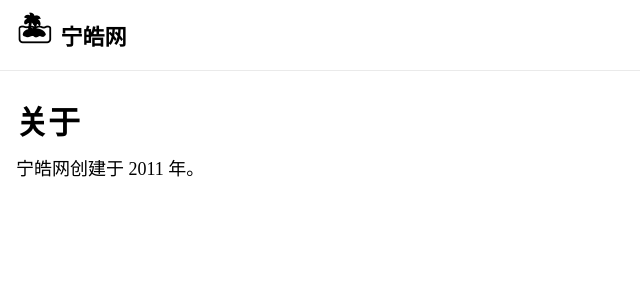
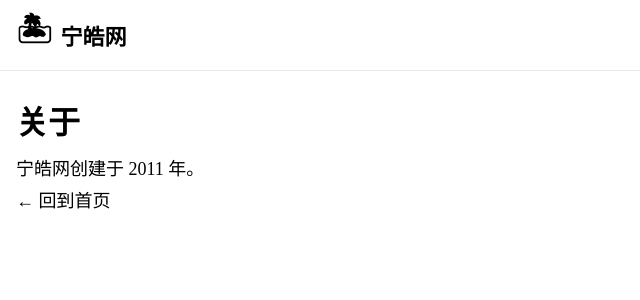
Before and after one commit to ninghao/ninghao-next-w22, a Next.js app: page /about in a window 1280 px wide. Shown: the top 300 px of the page, without its empty margins (0-640 px from the left). Built offline with nearby package versions, Linux system fonts and the light colour scheme.

Commit message:
Next.js 应用里的路由链接（Link）

```diff
--- a/app/about/page.tsx
+++ b/app/about/page.tsx
@@ -1,3 +1,5 @@
+import Link from 'next/link';
+
 /**
  * Page
  */
@@ -9,6 +11,9 @@
     <div>
       <h1>关于</h1>
       <div>宁皓网创建于 2011 年。</div>
+      <div>
+        <Link href="/">← 回到首页</Link>
+      </div>
     </div>
   );
 };
--- a/app/components/app-header.tsx
+++ b/app/components/app-header.tsx
@@ -1,3 +1,4 @@
+import Link from 'next/link';
 import { appConfig } from '../config';
 
 /**
@@ -10,7 +11,7 @@
   return (
     <header>
       <div>
-        <span>🏝</span> {appConfig.appName}
+        <span>🏝</span> <Link href="/">{appConfig.appName}</Link>
       </div>
     </header>
   );
--- a/app/page.tsx
+++ b/app/page.tsx
@@ -1,3 +1,5 @@
+import Link from 'next/link';
+
 /**
  * Page
  */
@@ -9,6 +11,9 @@
     <div>
       <h1>首页</h1>
       <div>我在宁皓网学习 Next.js。</div>
+      <div>
+        <Link href="/about">关于我们 →</Link>
+      </div>
     </div>
   );
 };
```
